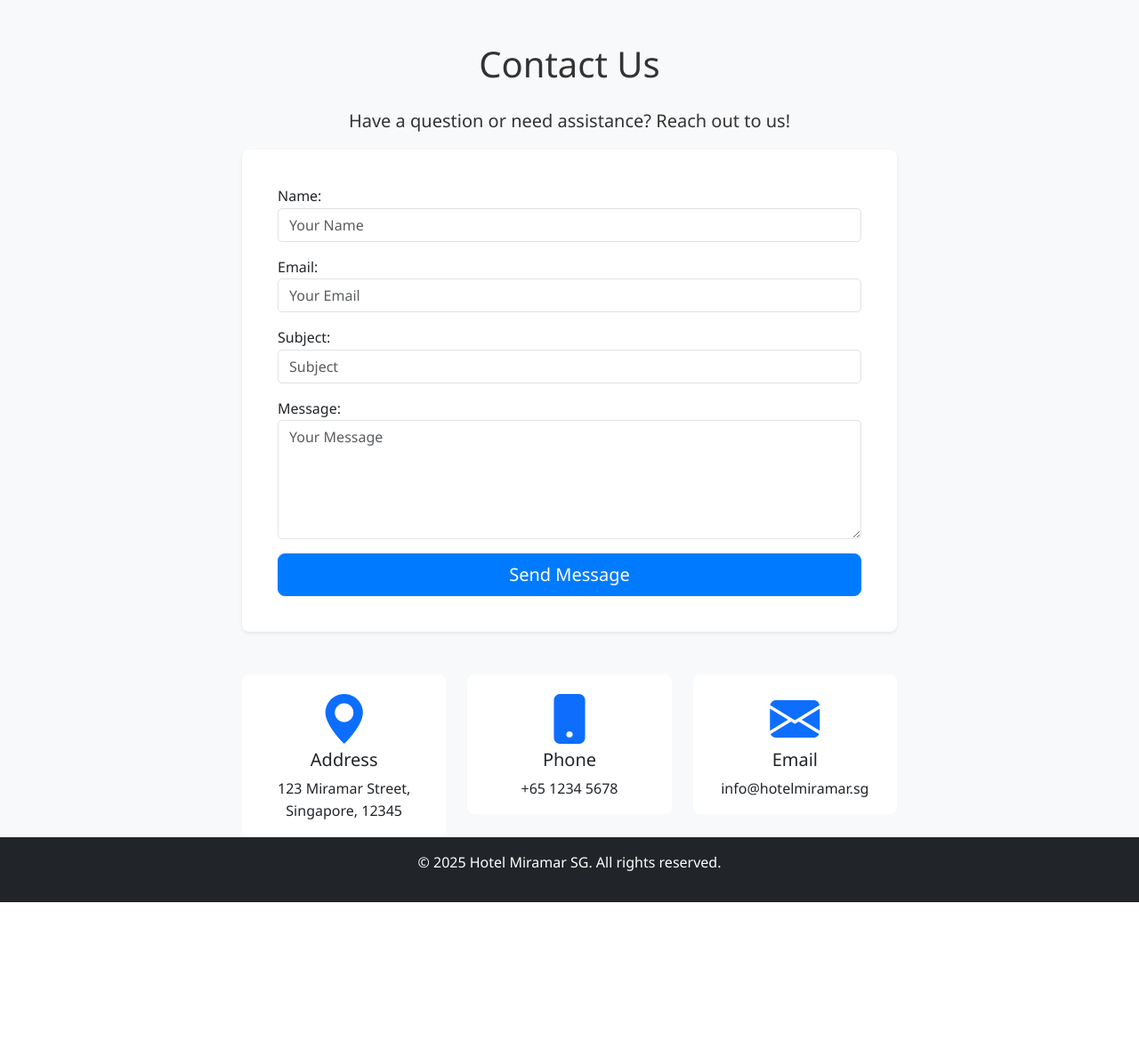
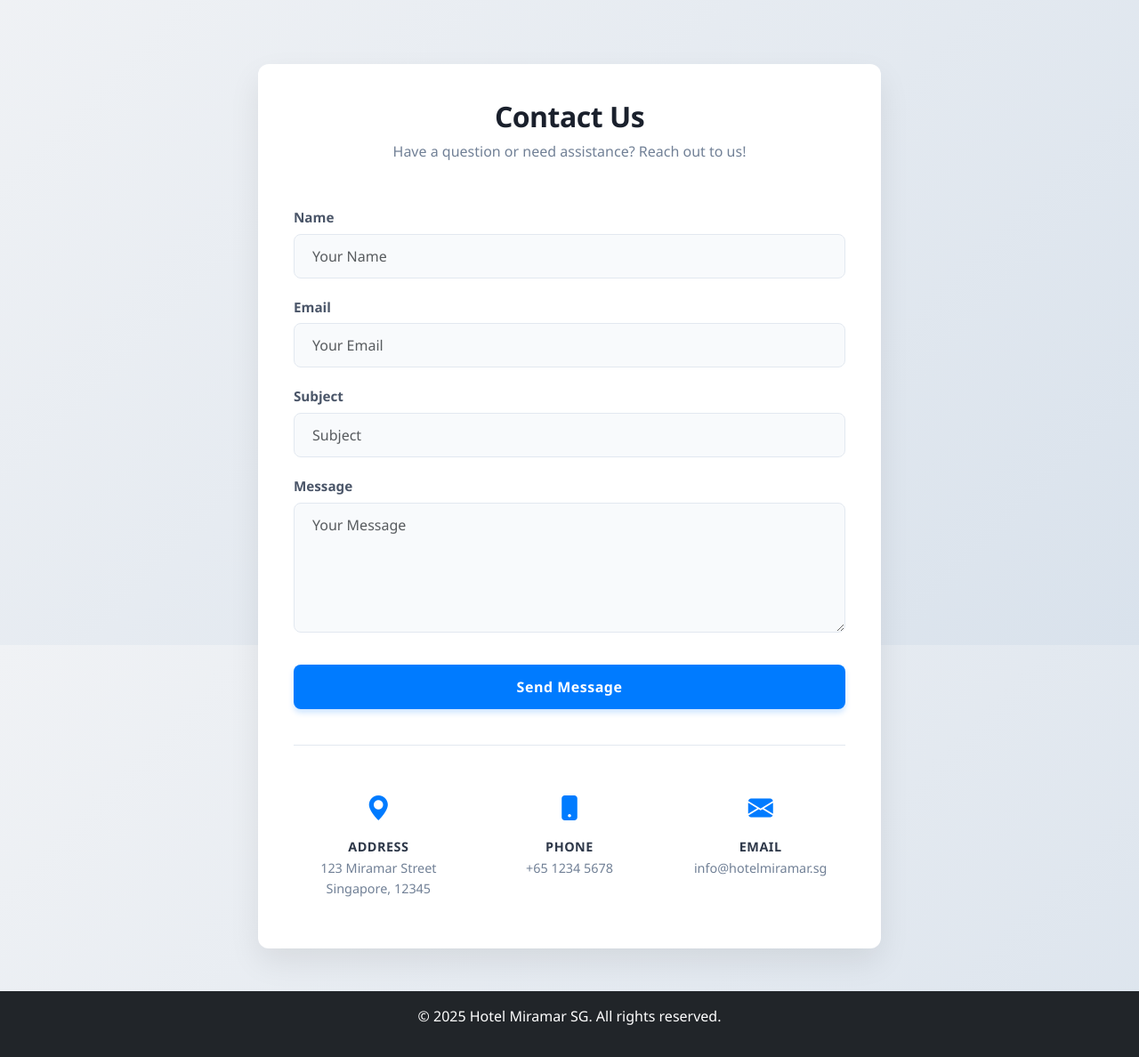
Before and after one commit to Sammar-13/hotel_management_system, a Django app: page /contact/ in a window 1280 px wide. Shown: the part 75-1263 px from the top of the page at 89% size. Before the commit the page ends 1089 px from the top, so only its background shows below. Run offline with Django 5.2, Linux system fonts and the light colour scheme.

Commit message:
first commit

```diff
--- a/templates/hotel/contact.html
+++ b/templates/hotel/contact.html
@@ -1,57 +1,251 @@
 {% extends 'base.html' %}
-{% block title %}Contact Us{% endblock %}
+{% load static %}
+
+{% block title %}Contact Us | Hotel Miramar SG{% endblock %}
+
+{% block extra_head %}
+<style>
+    /* Premium Contact Page Styles (Mirroring Login/Register) */
+
+    body {
+        background: linear-gradient(135deg, #f0f2f5 0%, #d9e2ec 100%) !important;
+        min-height: 100vh;
+        font-family: 'Segoe UI', Roboto, 'Helvetica Neue', Arial, sans-serif;
+    }
+
+    .contact-wrapper {
+        min-height: 85vh;
+        display: flex;
+        align-items: center;
+        justify-content: center;
+        padding: 3rem 1rem;
+    }
+
+    .contact-card {
+        border: none;
+        border-radius: 12px;
+        box-shadow: 0 15px 35px rgba(0, 0, 0, 0.08);
+        background: #ffffff;
+        width: 100%;
+        max-width: 700px; /* Wider for contact form + details */
+        overflow: hidden;
+        transition: transform 0.3s ease, box-shadow 0.3s ease;
+    }
+
+    .contact-card:hover {
+        transform: translateY(-5px);
+        box-shadow: 0 20px 40px rgba(0, 0, 0, 0.12);
+    }
+
+    .contact-card-header {
+        background: transparent;
+        border: none;
+        padding: 2.5rem 2rem 1rem;
+        text-align: center;
+    }
+
+    .contact-title {
+        font-size: 2rem;
+        font-weight: 700;
+        color: #1a202c;
+        margin-bottom: 0.5rem;
+        letter-spacing: -0.5px;
+    }
+
+    .contact-subtitle {
+        color: #718096;
+        font-size: 1rem;
+        font-weight: 400;
+    }
+
+    .contact-card-body {
+        padding: 1rem 2.5rem 2.5rem;
+    }
+
+    /* Input Fields */
+    .contact-form .form-control,
+    .contact-form input[type="text"],
+    .contact-form input[type="email"],
+    .contact-form textarea {
+        border: 1px solid #e2e8f0;
+        border-radius: 8px;
+        padding: 0.75rem 1.25rem;
+        font-size: 1rem;
+        background-color: #f8fafc;
+        transition: all 0.2s ease-in-out;
+        width: 100%;
+        display: block;
+    }
+
+    .contact-form input[type="text"],
+    .contact-form input[type="email"] {
+        height: 50px;
+    }
+
+    .contact-form textarea {
+        min-height: 120px;
+        resize: vertical;
+    }
+
+    .contact-form .form-control:focus,
+    .contact-form input[type="text"]:focus,
+    .contact-form input[type="email"]:focus,
+    .contact-form textarea:focus {
+        border-color: #007bff;
+        background-color: #ffffff;
+        box-shadow: 0 0 0 4px rgba(0, 123, 255, 0.1);
+        outline: none;
+    }
+
+    .contact-form label {
+        font-weight: 600;
+        color: #4a5568;
+        margin-bottom: 0.4rem;
+        font-size: 0.95rem;
+        display: block;
+    }
+
+    .mb-3 {
+        margin-bottom: 1.25rem !important;
+    }
+
+    /* Primary Button */
+    .btn-contact {
+        height: 50px;
+        background-color: #007bff;
+        border: none;
+        border-radius: 8px;
+        font-weight: 600;
+        font-size: 1rem;
+        letter-spacing: 0.5px;
+        color: #ffffff;
+        transition: all 0.2s ease;
+        width: 100%;
+        margin-top: 1rem;
+        box-shadow: 0 4px 6px rgba(0, 123, 255, 0.2);
+    }
+
+    .btn-contact:hover {
+        background-color: #0056b3;
+        box-shadow: 0 6px 12px rgba(0, 123, 255, 0.3);
+        transform: translateY(-1px);
+    }
+
+    /* Error Messages */
+    .error-feedback {
+        color: #e53e3e;
+        font-size: 0.85rem;
+        margin-top: 0.4rem;
+        display: flex;
+        align-items: center;
+    }
+
+    /* Contact Details Section */
+    .contact-info-grid {
+        display: grid;
+        grid-template-columns: repeat(3, 1fr);
+        gap: 1.5rem;
+        margin-top: 2.5rem;
+        padding-top: 2rem;
+        border-top: 1px solid #e2e8f0;
+        text-align: center;
+    }
+
+    .contact-info-item {
+        display: flex;
+        flex-direction: column;
+        align-items: center;
+        padding: 1rem;
+        border-radius: 8px;
+        transition: background-color 0.2s;
+    }
+
+    .contact-info-item:hover {
+        background-color: #f8fafc;
+    }
+
+    .contact-info-icon {
+        font-size: 1.75rem;
+        color: #007bff;
+        margin-bottom: 0.75rem;
+    }
+
+    .contact-info-title {
+        font-weight: 700;
+        font-size: 0.9rem;
+        color: #2d3748;
+        margin-bottom: 0.25rem;
+        text-transform: uppercase;
+        letter-spacing: 0.5px;
+    }
+
+    .contact-info-text {
+        font-size: 0.9rem;
+        color: #718096;
+        margin: 0;
+    }
+
+    /* Responsive adjustments */
+    @media (max-width: 600px) {
+        .contact-info-grid {
+            grid-template-columns: 1fr;
+            gap: 1rem;
+        }
+    }
+
+    #content-wrap {
+        display: flex;
+        flex-direction: column;
+        flex-grow: 1;
+    }
+</style>
+{% endblock %}
+
 {% block content %}
-<div class="row">
-    <div class="col-md-8 offset-md-2">
-        <h1 class="my-4 text-center">Contact Us</h1>
-        <p class="lead text-center">Have a question or need assistance? Reach out to us!</p>
-        <div class="card shadow-sm p-4 mb-5">
-            <div class="card-body">
-                <form method="post">
+<div class="contact-wrapper">
+    <div class="contact-card">
+        <div class="contact-card-header">
+            <h1 class="contact-title">Contact Us</h1>
+            <p class="contact-subtitle">Have a question or need assistance? Reach out to us!</p>
+        </div>
+
+        <div class="contact-card-body">
+            <form method="post" class="contact-form">
                 {% csrf_token %}
                 {% for field in form %}
                     <div class="mb-3">
-                            {{ field.label_tag }}
+                        <label for="{{ field.id_for_label }}">{{ field.label }}</label>
                         {{ field }}
                         {% if field.errors %}
-                                <div class="text-danger">
+                            <div class="error-feedback">
                                 {% for error in field.errors %}
-                                        <small>{{ error }}</small>
+                                    <span><i class="bi bi-exclamation-circle-fill me-2"></i>{{ error }}</span>
                                 {% endfor %}
                             </div>
                         {% endif %}
                     </div>
                 {% endfor %}
-                    <button type="submit" class="btn btn-primary btn-lg w-100">Send Message</button>
+
+                <button type="submit" class="btn btn-contact">
+                    Send Message
+                </button>
             </form>
+
+            <div class="contact-info-grid">
+                <div class="contact-info-item">
+                    <i class="bi bi-geo-alt-fill contact-info-icon"></i>
+                    <h5 class="contact-info-title">Address</h5>
+                    <p class="contact-info-text">123 Miramar Street<br>Singapore, 12345</p>
                 </div>
+                <div class="contact-info-item">
+                    <i class="bi bi-phone-fill contact-info-icon"></i>
+                    <h5 class="contact-info-title">Phone</h5>
+                    <p class="contact-info-text">+65 1234 5678</p>
                 </div>
-        <div class="row text-center mt-4">
-            <div class="col-md-4">
-                <div class="card border-0">
-                    <div class="card-body">
-                        <i class="bi bi-geo-alt-fill text-primary display-4 mb-3"></i>
-                        <h5 class="card-title">Address</h5>
-                        <p class="card-text">123 Miramar Street, Singapore, 12345</p>
-                    </div>
-                </div>
-            </div>
-            <div class="col-md-4">
-                <div class="card border-0">
-                    <div class="card-body">
-                        <i class="bi bi-phone-fill text-primary display-4 mb-3"></i>
-                        <h5 class="card-title">Phone</h5>
-                        <p class="card-text">+65 1234 5678</p>
-                    </div>
-                </div>
-            </div>
-            <div class="col-md-4">
-                <div class="card border-0">
-                    <div class="card-body">
-                        <i class="bi bi-envelope-fill text-primary display-4 mb-3"></i>
-                        <h5 class="card-title">Email</h5>
-                        <p class="card-text">info@hotelmiramar.sg</p>
-                    </div>
+                <div class="contact-info-item">
+                    <i class="bi bi-envelope-fill contact-info-icon"></i>
+                    <h5 class="contact-info-title">Email</h5>
+                    <p class="contact-info-text">info@hotelmiramar.sg</p>
                 </div>
             </div>
         </div>
```
Lines whose indentation alone changed are shown as unchanged.
